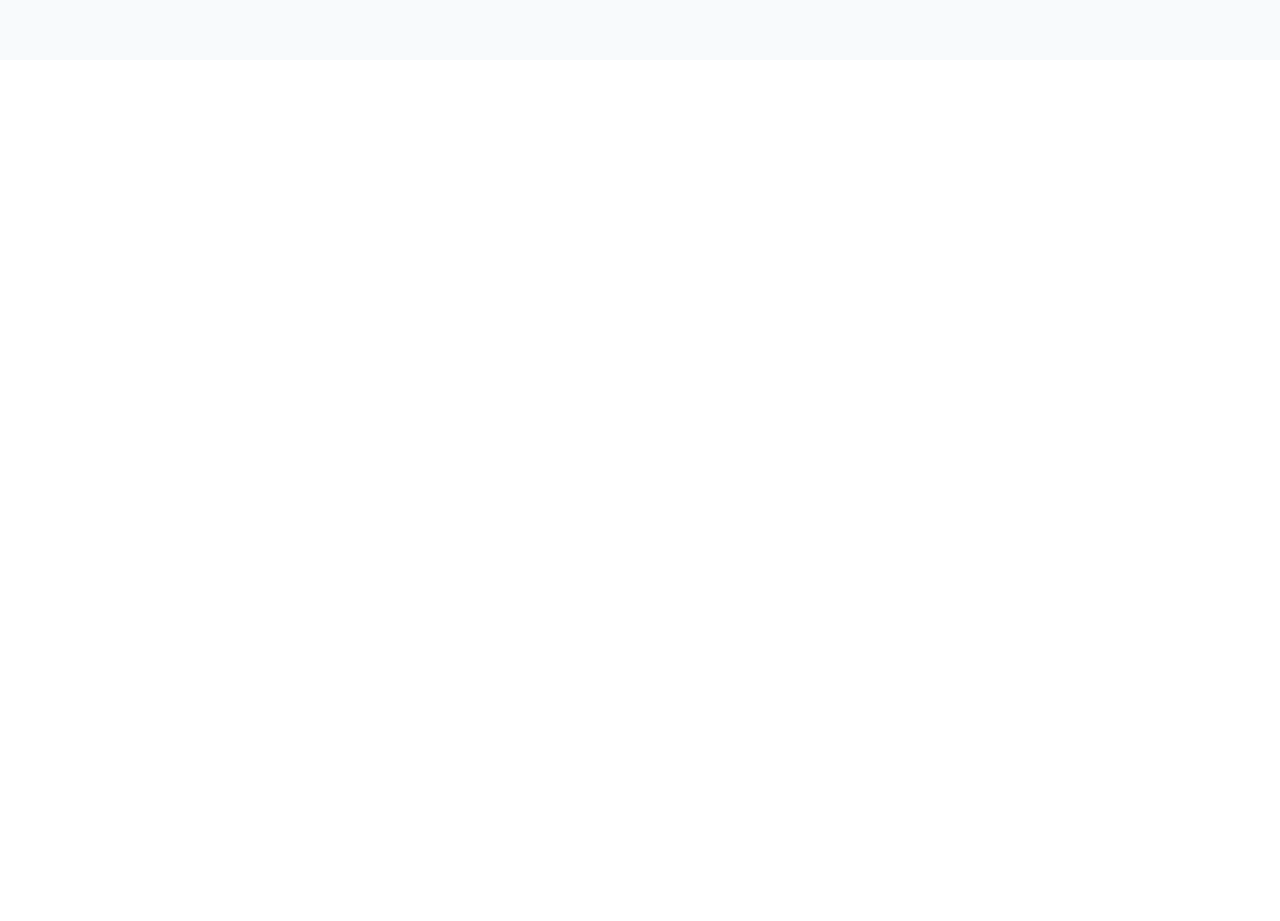
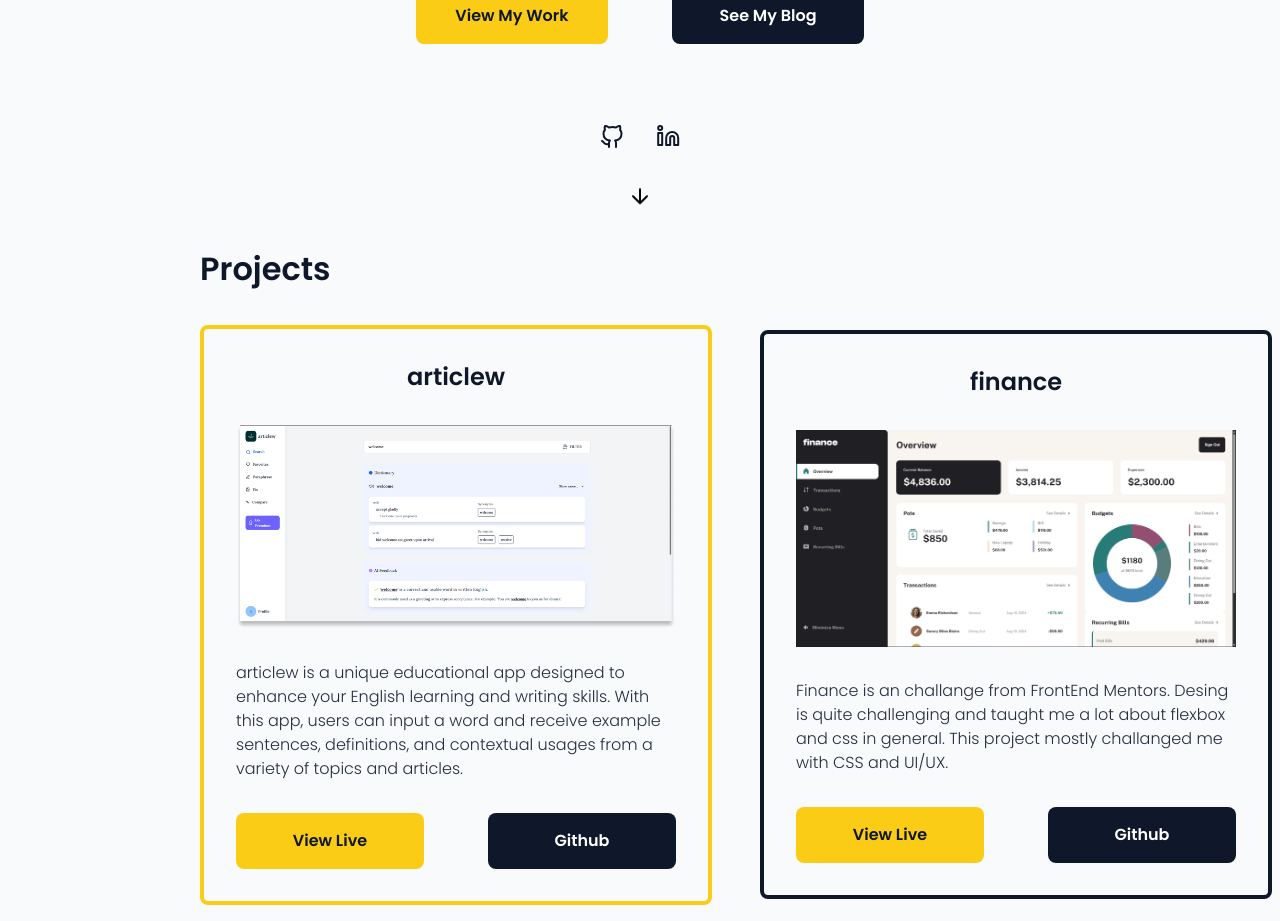
Before and after one commit to kaya70875/personal, a Next.js app: page / in a window 1280 px wide. Shown: the part 740-1661 px from the top of the page. Before the commit the page ends 800 px from the top, so only its background shows below. Built offline with nearby package versions, Linux system fonts and the light colour scheme.

Commit message:
implement project showcase section with ProjectCard component and add social links

```diff
--- a/src/app/page.tsx
+++ b/src/app/page.tsx
@@ -1,15 +1,64 @@
 import Button from "@/components/Button";
+import ProjectCard from "@/components/ProjectCard";
+import articlewImg from "../../public/images/articlew.png";
+import financeImg from '../../public/images/finance.png';
+import myImage from '../../public/images/headshot.png';
+import Image from "next/image";
+import IconGithub from "@/svg/IconGithub";
+import IconIn from "@/svg/IconIn";
+import IconArrow from "@/svg/IconArrow";
+import Link from "next/link";
 
 export default function Home() {
+
+  const PROJECTS = [
+    {
+      name: 'articlew',
+      desc: 'articlew is a unique educational app designed to enhance your English learning and writing skills. With this app, users can input a word and receive example sentences, definitions, and contextual usages from a variety of topics and articles.',
+      image: articlewImg,
+      border: 'primary',
+    },
+    {
+      name: 'finance',
+      desc: 'Finance is an challange from FrontEnd Mentors. Desing is quite challenging and taught me a lot about flexbox and css in general. This project mostly challanged me with CSS and UI/UX.',
+      image: financeImg,
+      border: 'default',
+    }
+  ]
+
   return (
-    <main className="flex flex-col gap-12 mt-24">
-      <section className="hero flex flex-col gap-8 items-center text-center">
+    <main className="flex flex-col sections-gap">
+      <section className="hero flex flex-col gap-8 items-center justify-center text-center relative">
+        <header>
+          <Image src={myImage} alt="profile-img" width={164} height={164} />
+        </header>
         <h1 className="max-w-2xl">Hi, I am <span className="text-accent">Ahmet. </span>I build things for the web.</h1>
         <h3 className="max-w-3xl 2xl:max-w-4xl">I turn ideas into code and write about my journey as a developer. Let’s build something cool!</h3>
         <div className="flex items-center gap-16 justify-center w-full">
           <Button>View My Work</Button>
           <Button variant="secondary">See My Blog</Button>
         </div>
+
+        <div className="socials cursor-pointer text-text flex items-center gap-8 mt-12 justify-center w-full">
+          <Link href={'https://github.com/kaya70875'} target="__blank" className="transition-all duration-200 ease-in hover:text-accent">
+            <IconGithub />
+          </Link>
+          <Link href={'https://www.linkedin.com/in/ahmet-kaya-44a2172aa/'} target="__blank" className="transition-all duration-200 ease-in hover:text-accent">
+            <IconIn />
+          </Link>
+        </div>
+
+        <div className="bounce-arrow absolute -bottom-16 animate-bounce cursor-pointer duration-200 ease-in hover:text-accent">
+          <IconArrow />
+        </div>
+      </section>
+      <section className="projects flex flex-col gap-8">
+        <header className="section-header">Projects</header>
+        <div className="project-cards flex items-center justify-between gap-12">
+          {PROJECTS.map((project, index) => (
+            <ProjectCard borderVariant={project.border ?? 'default'} name={project.name} desc={project.desc} image={{ src: project.image }} key={index} />
+          ))}
+        </div>
       </section>
     </main>
   )
--- /dev/null
+++ b/src/components/ProjectCard.tsx
@@ -0,0 +1,35 @@
+import Image, { StaticImageData } from 'next/image';
+import React from 'react'
+import Button from './Button';
+
+interface ProjectCardProps {
+    name: string;
+    image: {
+        src: StaticImageData;
+        width?: number;
+        height?: number;
+    };
+    desc: string;
+    borderVariant?: 'primary' | 'default';
+}
+
+export default function ProjectCard({ name, image, desc, borderVariant = 'default' }: ProjectCardProps) {
+
+    const borderVariants = {
+        primary: 'border-accent',
+        default: 'border-text'
+    }
+
+    return (
+        <div className={`border-4 rounded-lg ${borderVariants[borderVariant]} p-8 flex flex-col justify-between items-center gap-8 max-w-lg`}>
+            <header className='font-bold text-2xl text-text'>{name}</header>
+            <Image src={image.src} width={image.width ?? 500} height={image.height ?? 500} alt='project' />
+            <p className='text-text opacity-90 font-light'>{desc}</p>
+
+            <div className="flex items-center gap-16 justify-center w-full">
+                <Button>View Live</Button>
+                <Button variant="secondary">Github</Button>
+            </div>
+        </div>
+    )
+}
```
